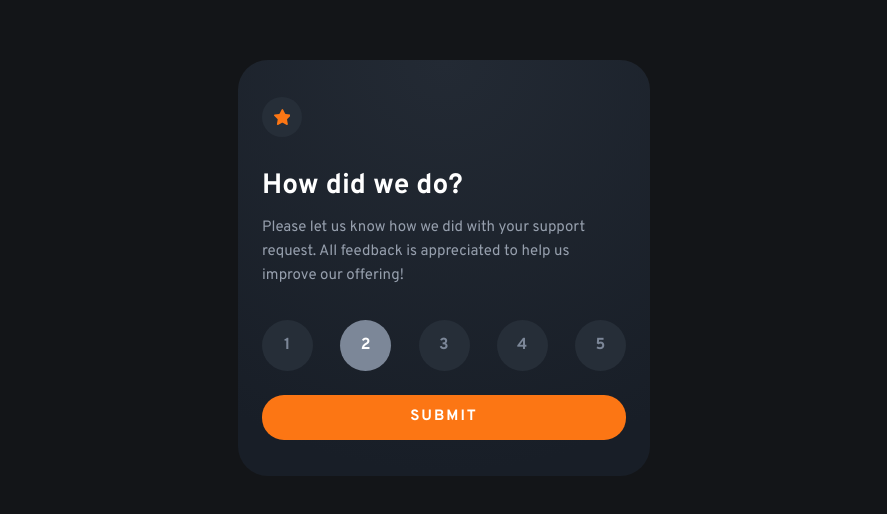
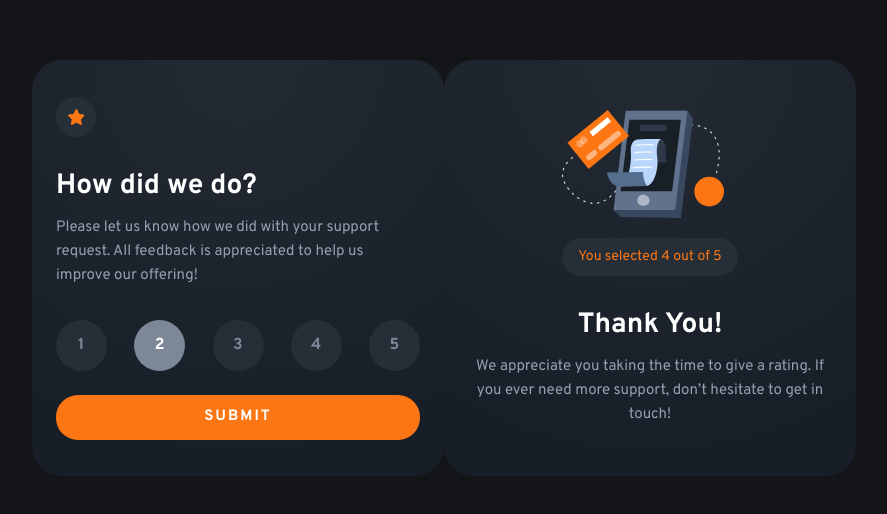
Before and after one commit to Damjan15/Interactive-Card, a website: page index.html in a window 1280 px wide. Shown: the part 132-646 px from the top of the page, without its empty margins (196-1083 px from the left). Drawn offline with Linux system fonts and the light colour scheme.

Commit message:
Results card added

```diff
--- a/index.html
+++ b/index.html
@@ -15,6 +15,7 @@
 </head>
 <body class="h-screen bg-veryDarkBlue flex items-center justify-center">
 
+    <!--==================== RATING CARD ====================-->
     <div class="max-w-sm h-[416px] px-4 flex flex-col items-center justify-center card md:max-w-[412px] md:rounded-[30px] md:px-6">
         <!-- Content Section -->
         <div>
@@ -40,6 +41,24 @@
     </div>
 
 
+    <!--==================== RESULTS CARD ====================-->
+    <div class="max-w-sm h-[416px] px-4 flex flex-col items-center justify-center card md:max-w-[412px] md:rounded-[30px] md:px-6">
+        <!-- Image -->
+        <div class="flex flex-col items-center justify-center">
+            <div>
+                <img src="illustration-thank-you.svg" alt="thank-you-illustration">
+
+                <span class="block mt-5 bg-darkBlue rounded-full text-sm leading-[22px] text-orange text-center py-2 px-4">You selected 4 out of 5</span>
+            </div>
+
+            <div class="text-center">
+                <h3 class="block text-white font-bold text-2xl leading-[30px] mt-8 mb-3 md:text-[28px] md:leading-[35px]">Thank You!</h3>
+                <p class="text-lightGray text-sm leading-[22px] md:text-[15px] md:leading-[24px]">We appreciate you taking the time to give a rating. If you ever need more support, don’t hesitate to get in touch!</p>
+            </div>
+        </div>
+    </div>
+
+
     <!-- JS Script -->
     <script src="js/app.js"></script>
 </body>
```
Also changed, not shown: dist/output.css, illustration-thank-you.svg (added).
